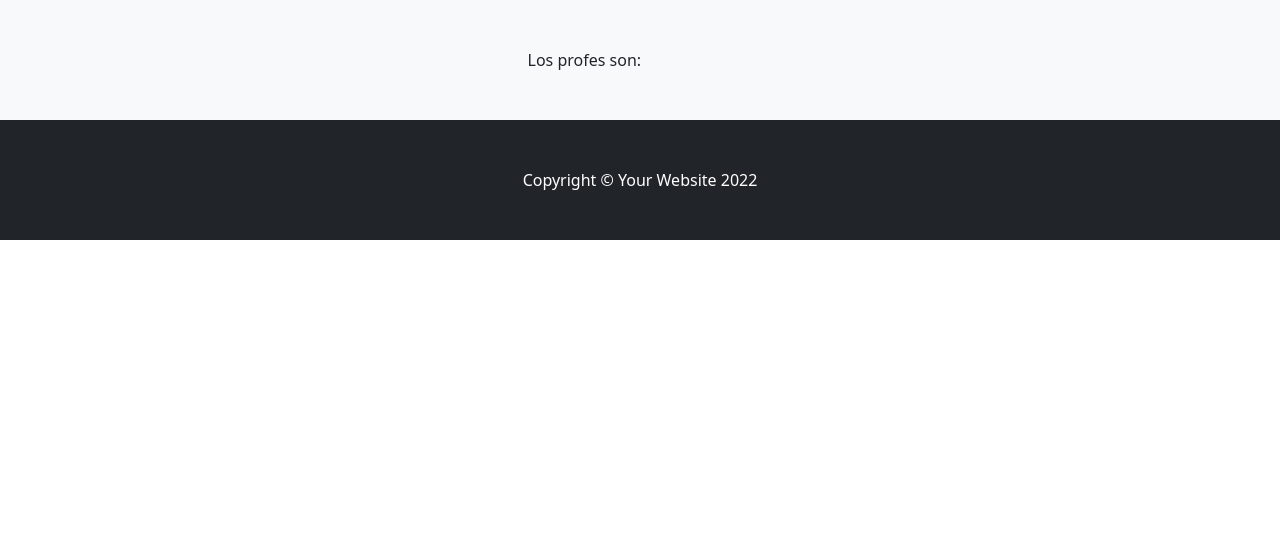
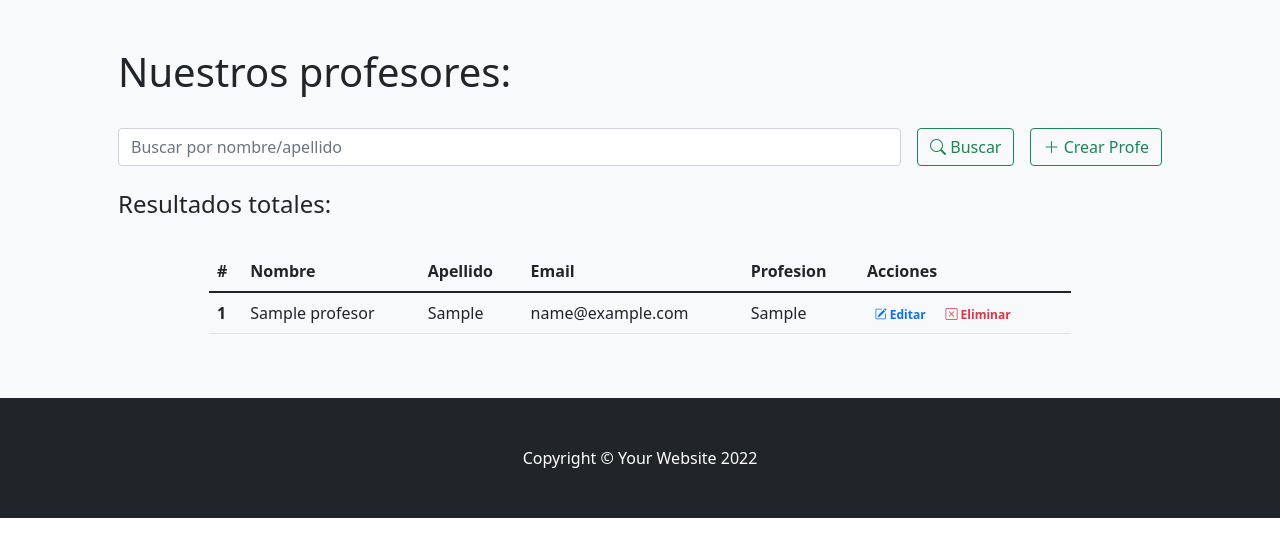
Before and after one commit to lucastrubiano/djangocoder, a Django app: page /coderapp/profesores/ in a window 1280 px wide. Shown: the part 56-613 px from the top of the page. Run offline with Django 4.2, Linux system fonts and the light colour scheme; tables that the repository leaves empty hold one stand-in row (values such as "Sample post"); some libraries are stand-ins or nearby versions.

Commit message:
preparando clase 22

```diff
--- a/ProyectoCoder/ProyectoCoderApp/templates/ProyectoCoderApp/base.html
+++ b/ProyectoCoder/ProyectoCoderApp/templates/ProyectoCoderApp/base.html
@@ -11,7 +11,8 @@
         <!-- Favicon-->
         <link rel="icon" type="image/x-icon" href="{% static 'assets/favicon.ico' %}" />
         <!-- Bootstrap icons-->
-        <link href="https://cdn.jsdelivr.net/npm/bootstrap-icons@1.4.1/font/bootstrap-icons.css" rel="stylesheet" />
+        <!-- <link href="https://cdn.jsdelivr.net/npm/bootstrap-icons@1.4.1/font/bootstrap-icons.css" rel="stylesheet" /> -->
+        <link rel="stylesheet" href="https://cdn.jsdelivr.net/npm/bootstrap-icons@1.8.3/font/bootstrap-icons.css">
         <!-- Core theme CSS (includes Bootstrap)-->
         <link href="{% static 'css/styles.css' %}" rel="stylesheet" />
     </head>
--- a/ProyectoCoder/ProyectoCoderApp/templates/ProyectoCoderApp/profesores.html
+++ b/ProyectoCoder/ProyectoCoderApp/templates/ProyectoCoderApp/profesores.html
@@ -8,19 +8,57 @@ Profesores - App Coder
 {% block contenidoPagina %}
 <section class="bg-light py-5">
     <div class="container px-5">
+        <h1>Nuestros profesores:</h1>
+        <br>
         <div class="row gx-5 justify-content-center">
-            <div class="col-lg-3">
-                Los profes son:
-                <ul class="list-group">
-                    {% comment %}
-                        {% for curso in cursos %}
-                            <li class="list-group-item d-flex justify-content-between align-items-start">
-                                {{curso.nombre}}
-                                <span class="badge bg-success rounded-pill">{{curso.comision}}</span>
-                            </li>
+            <div class="col-lg-12">
+                <form class="d-flex my-2 my-lg-0" action="" method="post">
+                    {% csrf_token %}
+                    <input class="flex-grow-0 form-control mr-sm-2" type="search" name="search" placeholder="Buscar por nombre/apellido" aria-label="Search">
+                    <button class="btn btn-outline-success text-nowrap ms-3 my-2 my-sm-0" type="submit"> <i class="bi bi-search"></i> Buscar</button>
+                    <a class="btn btn-outline-success text-nowrap ms-3 my-2 my-sm-0" href="{% url 'profe_create' %}"> <i class="bi bi-plus-lg"></i> Crear Profe</a>
+                </form>
+            </div>
+        </div>
+        <br>
+        <h4>Resultados
+            {% if search %}
+                para "{{busqueda}}":
+            {% else %}
+                totales:
+            {% endif %}
+        </h4>
+        <br>
+        <div class="row gx-5 justify-content-center">
+            <div class="col-lg-10 table-responsive">
+                <table class="table table-theme">
+                    <thead>
+                        <tr>
+                            <th scope="col">#</th>
+                            <th scope="col">Nombre</th>
+                            <th scope="col">Apellido</th>
+                            <th scope="col">Email</th>
+                            <th scope="col">Profesion</th>
+                            <th scope="col">Acciones</th>
+                        </tr>
+                    </thead>
+                    <tbody>
+
+                        {% for profe in profesores %}
+                            <tr>
+                                <th scope="row">{{forloop.counter}}</th>
+                                <td>{{profe.nombre}}</td>
+                                <td>{{profe.apellido}}</td>
+                                <td>{{profe.email}}</td>
+                                <td>{{profe.profesion}}</td>
+                                <td>
+                                    <a href="{% url 'profe_update' profe.id %}" class="text-primary badge badge-primary text-decoration-none"> <i class="bi bi-pencil-square"></i> Editar</a>
+                                    <a href="{% url 'profe_delete' profe.id %}" class="text-danger badge badge-danger text-decoration-none"> <i class="bi bi-x-square"></i> Eliminar</a>
+                                </td>
+                            </tr>
                         {% endfor %}
-                    {% endcomment %}
-                </ul>
+                    </tbody>
+                </table>
             </div>
         </div>
     </div>
--- a/ProyectoCoder/ProyectoCoderApp/urls.py
+++ b/ProyectoCoder/ProyectoCoderApp/urls.py
@@ -6,11 +6,20 @@ urlpatterns = [
     # URLS de ProyectoCoderApp
     path('', inicio, name="inicio"),
 
+    path('estudiantes/', estudiantes, name="estudiantes"),
+
     path('profesores/', profesores, name="profesores"),
-    path('estudiantes/', estudiantes, name="estudiantes"),
+    path(r'list', ProfesList.as_view(), name="profe_list"),
+    path(r'^(?P<pk>\d+)$', ProfeDetail.as_view(), name="profe_detail"),
+    path(r'^nuevo$', ProfeCreate.as_view(), name="profe_create"),
+    path(r'^editar/(?P<pk>\d+)$', ProfeUpdate.as_view(), name="profe_update"),
+    path(r'^eliminar/(?P<pk>\d+)$', ProfeDelete.as_view(), name="profe_delete"),
+
     path('cursos/', cursos, name="cursos"),
     path('crear_curso/', crear_curso, name="crear_curso"),
-    path('buscar_comision/', buscar_comision, name="buscar_comision"),
+    path('eliminar_curso/<curso_id>/', eliminar_curso, name="eliminar_curso"),
+    path('editar_curso/<curso_id>/', editar_curso, name="editar_curso"),
+    # path('buscar_comision/', buscar_comision, name="buscar_comision"),
 
     path('entregables/', entregables, name="entregables"),
     # path('base/', base),
--- a/ProyectoCoder/ProyectoCoderApp/views.py
+++ b/ProyectoCoder/ProyectoCoderApp/views.py
@@ -3,9 +3,14 @@ import datetime
 from django.shortcuts import redirect, render
 from django.http import HttpResponse
 
-from .models import Curso
+from .models import Curso, Profesor
 from .forms import NuevoCurso
 from django.db.models import Q
+
+from django.views.generic import ListView
+from django.views.generic.detail import DetailView
+from django.views.generic.edit import CreateView, UpdateView, DeleteView
+from django.urls import reverse_lazy
 
 # Create your views here.
 
@@ -16,6 +21,45 @@ def inicio(request):
     notas = [4,9,7,8,5,10]
 
     return render(request,"ProyectoCoderApp/index.html",{"mi_nombre":nombre,"dia_hora":hoy,"notas":notas})
+
+"""
+def buscar_comision(request):
+
+    if request.method == "POST":
+
+        comision = request.POST["comision"]
+
+        comisiones = Curso.objects.filter( Q(nombre__icontains=comision) | Q(comision__icontains=comision) ).values()
+        # User.objects.filter(Q(income__gte=5000) | Q(income__isnull=True))
+
+        return render(request,"ProyectoCoderApp/buscar_comision.html",{"comisiones":comisiones})
+
+    else: # get y otros
+
+        comisiones =  []  #Curso.objects.all()
+
+        return render(request,"ProyectoCoderApp/buscar_comision.html",{"comisiones":comisiones})
+"""
+
+def estudiantes(request):
+    return render(request,"ProyectoCoderApp/estudiantes.html",{})
+
+
+
+def cursos(request):
+
+    if request.method == "POST":
+
+        search = request.POST["search"]
+
+        if search != "":
+            cursos = Curso.objects.filter( Q(nombre__icontains=search) | Q(comision__icontains=search) ).values()
+
+            return render(request,"ProyectoCoderApp/cursos.html",{"cursos":cursos, "search":True, "busqueda":search})
+
+    cursos = Curso.objects.all()
+
+    return render(request,"ProyectoCoderApp/cursos.html",{"cursos":cursos, "search":False})
 
 def crear_curso(request):
 
@@ -35,45 +79,83 @@ def crear_curso(request):
 
         else:
 
-            return render(request,"ProyectoCoderApp/formulario_curso.html",{"form":formulario})
+            return render(request,"ProyectoCoderApp/formulario_curso.html",{"form":formulario,"accion":"Crear Curso"})
 
 
     else: # get y otros
 
         formularioVacio = NuevoCurso()
 
-        return render(request,"ProyectoCoderApp/formulario_curso.html",{"form":formularioVacio})
+        return render(request,"ProyectoCoderApp/formulario_curso.html",{"form":formularioVacio,"accion":"Crear Curso"})
 
-def buscar_comision(request):
+def eliminar_curso(request, curso_id):
+
+    # post
+    curso = Curso.objects.get(id=curso_id)
+    curso.delete()
+
+    return redirect("cursos")
+
+def editar_curso(request, curso_id):
+
+    # post
+
+    curso = Curso.objects.get(id=curso_id)
 
     if request.method == "POST":
 
-        comision = request.POST["comision"]
+        formulario = NuevoCurso(request.POST)
 
-        comisiones = Curso.objects.filter( Q(nombre__icontains=comision) | Q(comision__icontains=comision) ).values()
-        # User.objects.filter(Q(income__gte=5000) | Q(income__isnull=True))
+        if formulario.is_valid():
 
-        return render(request,"ProyectoCoderApp/buscar_comision.html",{"comisiones":comisiones})
+            info_curso = formulario.cleaned_data
 
-    else: # get y otros
+            curso.nombre = info_curso["nombre"]
+            curso.comision = info_curso["comision"]
+            curso.save() # guardamos en la bd
 
-        comisiones =  []  #Curso.objects.all()
+            return redirect("cursos")
 
-        return render(request,"ProyectoCoderApp/buscar_comision.html",{"comisiones":comisiones})
+
+    formulario = NuevoCurso(initial={"nombre":curso.nombre,"comision":curso.comision})
+
+    return render(request,"ProyectoCoderApp/formulario_curso.html",{"form":formulario,"accion":"Editar Curso"})
+
 
 def profesores(request):
-    return render(request,"ProyectoCoderApp/profesores.html",{})
 
-def estudiantes(request):
-    return render(request,"ProyectoCoderApp/estudiantes.html",{})
+    profesores = Profesor.objects.all()
 
-def cursos(request):
-    # return HttpResponse("Vista de cursos")
+    return render(request,"ProyectoCoderApp/profesores.html",{"profesores":profesores})
 
-    cursos = Curso.objects.all()
+class ProfesList(ListView):
 
-    return render(request,"ProyectoCoderApp/cursos.html",{"cursos":cursos})
+    model = Profesor
+    template_name = "ProyectoCoderApp/profesores_list.html"
 
+
+class ProfeDetail(DetailView):
+
+    model = Profesor
+    template_name = "ProyectoCoderApp/profesor_detail.html"
+
+
+class ProfeCreate(CreateView):
+
+    model = Profesor
+    success_url = "/coderapp/list"#reverse_lazy("profes_list")
+    fields = ["nombre", "apellido", "email", "profesion"]
+
+class ProfeUpdate(UpdateView):
+
+    model = Profesor
+    success_url = "/coderapp/list"#reverse_lazy("profes_list")
+    fields = ["nombre", "apellido", "email", "profesion"]
+
+class ProfeDelete(DeleteView):
+
+    model = Profesor
+    success_url = "/coderapp/list"#reverse_lazy("profes_list")
 
 def base(request):
     return render(request,"ProyectoCoderApp/base.html",{})
```
Also changed, not shown: ProyectoCoder/ProyectoCoderApp/templates/ProyectoCoderApp/cursos.html (+46 -11 lines), ProyectoCoder/ProyectoCoderApp/templates/ProyectoCoderApp/formulario_curso.html (+22 -3 lines), ProyectoCoder/ProyectoCoderApp/templates/ProyectoCoderApp/profesor_confirm_delete.html (added, +16 -0 lines), ProyectoCoder/ProyectoCoderApp/templates/ProyectoCoderApp/profesor_detail.html (added, +17 -0 lines), ProyectoCoder/ProyectoCoderApp/templates/ProyectoCoderApp/profesor_form.html (added, +16 -0 lines), ProyectoCoder/ProyectoCoderApp/templates/ProyectoCoderApp/profesores_list.html (added, +25 -0 lines).
